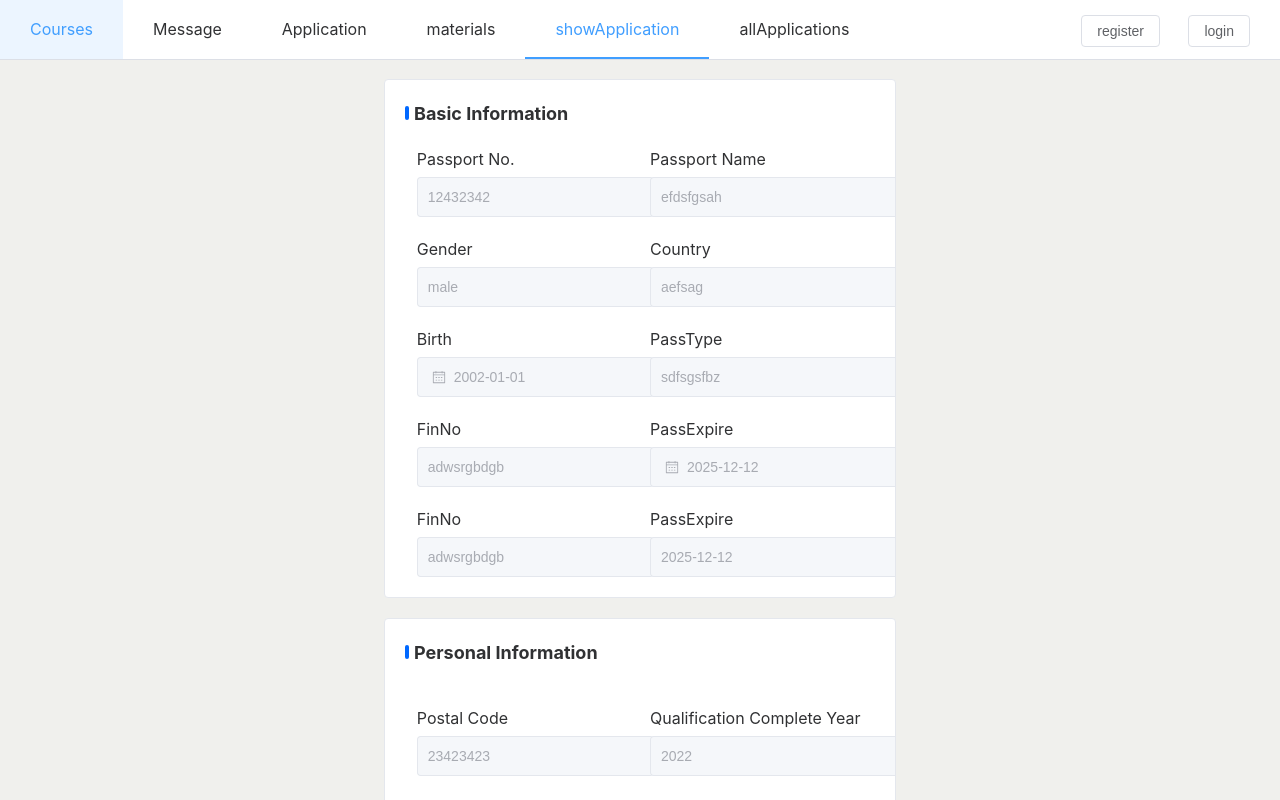
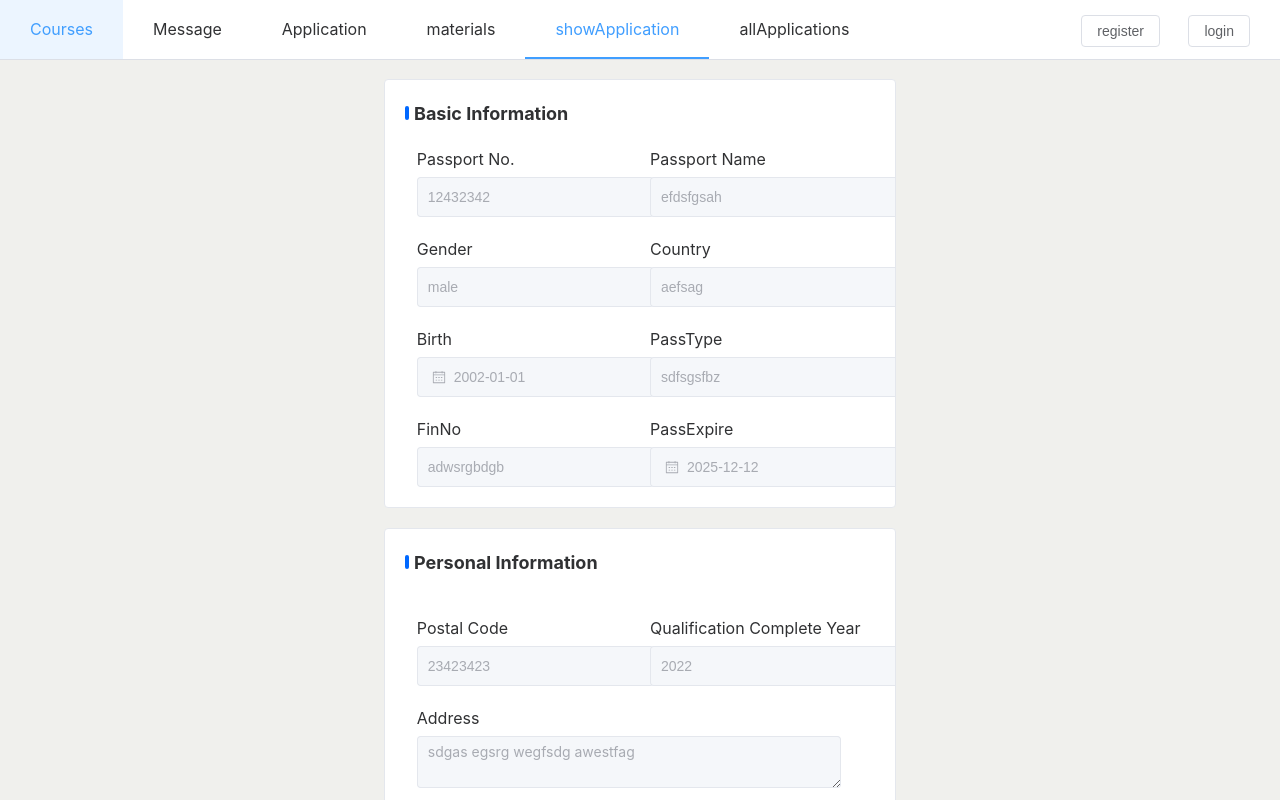
Before and after one commit to Marvel-Yi/shri-front-end, a Vue app: page /showApplication in a window 1280 px wide. Built offline with nearby package versions, Linux system fonts and the light colour scheme; what vue-esign would draw is missing.

Commit message:
feat: fix showApplication & add student confirm sigature

```diff
--- a/src/router/index.js
+++ b/src/router/index.js
@@ -77,6 +77,13 @@ const routes = [
         meta:{
             showNavi: true
         }
+    },{
+        path: '/applyNew',
+        name:'applyNew',
+        component:()=> import('../views/confirmSignature.vue'),
+        meta:{
+            showNavi: true
+        }
     },
 
 ]
--- /dev/null
+++ b/src/views/confirmSignature.vue
@@ -0,0 +1,13 @@
+<template>
+
+</template>
+
+<script>
+export default {
+  name: "confirmSignature"
+}
+</script>
+
+<style scoped>
+
+</style>
--- a/src/views/showApplication.vue
+++ b/src/views/showApplication.vue
@@ -64,16 +64,7 @@
             </el-col>
           </el-row>
 
-          <el-row :gutter="20" style="margin-top: 20px">
-            <el-col :span="12">
-              <div>FinNo</div>
-              <div><el-input class="form-input"  v-model="formData.finNo" placeholder="please input FinNo" disabled></el-input></div>
-            </el-col>
-            <el-col :span="12">
-              <div>PassExpire</div>
-              <div><el-input class="form-input"  v-model="formData.passExpire" placeholder="please input PassExpire" disabled></el-input></div>
-            </el-col>
-          </el-row>
+
 
         </div>
       </div>
```
